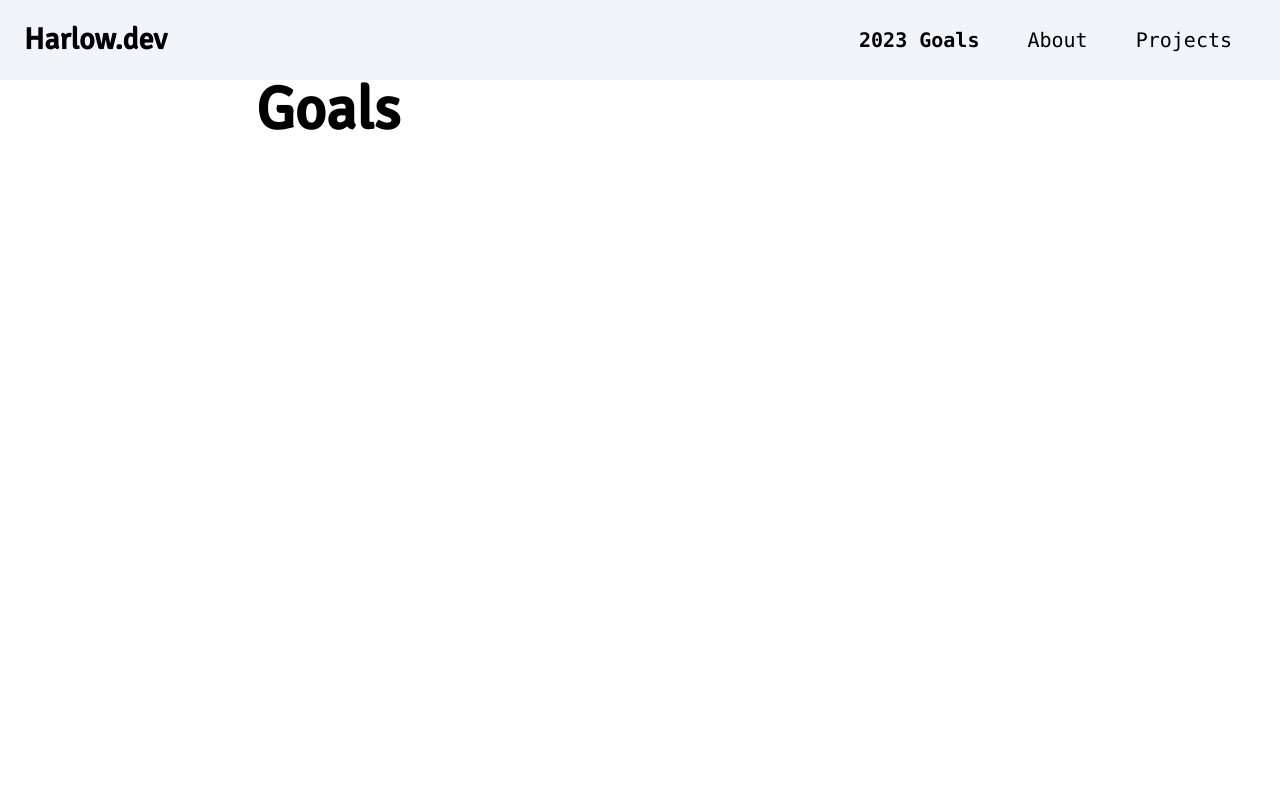
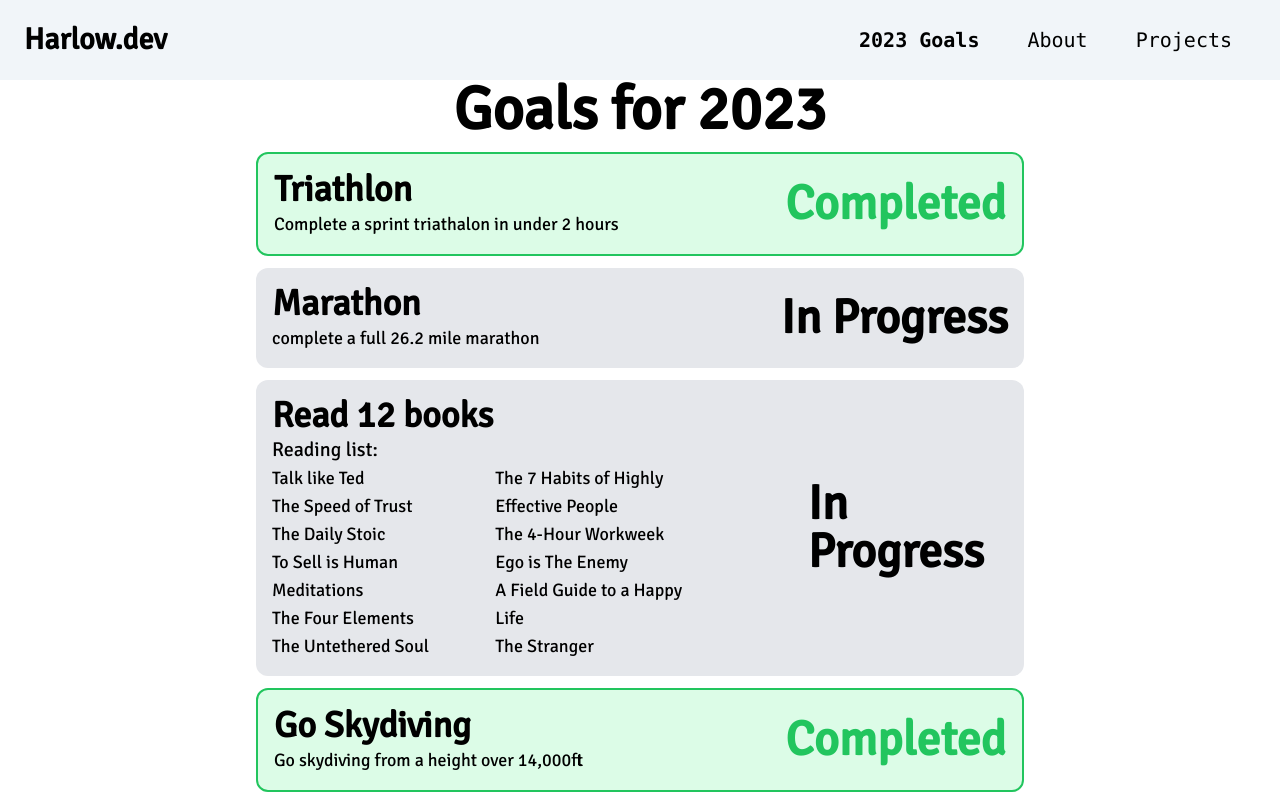
Before and after one commit to michaelharlow/harlow-dev, a Next.js app: page /goals in a window 1280 px wide. Built offline with nearby package versions, Linux system fonts and the light colour scheme.

Commit message:
(add): goals + project desc

```diff
--- a/app/goals/page.js
+++ b/app/goals/page.js
@@ -2,7 +2,49 @@
   return (
     <div className="flex justify-center">
       <div className="w-3/5">
-        <h1 className="font-signika font-bold text-6xl">Goals</h1>
+        <h1 className="font-signika font-bold text-6xl text-center">Goals for 2023</h1>
+        <div className="flex bg-green-100 rounded-xl p-4 justify-between items-center border-2 border-green-500 my-3">
+          <div>
+            <h2 className="text-4xl font-bold">Triathlon</h2>
+            <p className="text-lg">Complete a sprint triathalon in under 2 hours</p>
+          </div>
+          <h2 className="text-5xl font-bold text-green-500">Completed</h2>
+        </div>
+        <div className="flex bg-gray-200 rounded-xl p-4 justify-between items-center my-3">
+          <div>
+            <h2 className="text-4xl font-bold">Marathon</h2>
+            <p className="text-lg">complete a full 26.2 mile marathon</p>
+          </div>
+          <h2 className="text-5xl font-bold">In Progress</h2>
+        </div>
+        <div className="flex bg-gray-200 rounded-xl p-4 justify-between items-center my-3">
+          <div>
+            <h2 className="text-4xl font-bold">Read 12 books</h2>
+            <p className="text-xl">Reading list:</p>
+            <ul className="text-lg columns-2 w-[80%]">
+              <li>Talk like Ted</li>
+              <li>The Speed of Trust</li>
+              <li>The Daily Stoic</li>
+              <li>To Sell is Human</li>
+              <li>Meditations</li>
+              <li>The Four Elements</li>
+              <li>The Untethered Soul</li>
+              <li>The 7 Habits of Highly Effective People</li>
+              <li>The 4-Hour Workweek</li>
+              <li>Ego is The Enemy</li>
+              <li>A Field Guide to a Happy Life</li>
+              <li>The Stranger</li>
+            </ul>
+          </div>
+          <h2 className="text-5xl font-bold">In Progress</h2>
+        </div>
+        <div className="flex bg-green-100 rounded-xl p-4 justify-between items-center border-2 border-green-500 my-3">
+          <div>
+            <h2 className="text-4xl font-bold">Go Skydiving</h2>
+            <p className="text-lg">Go skydiving from a height over 14,000ft</p>
+          </div>
+          <h2 className="text-5xl font-bold text-green-500">Completed</h2>
+        </div>
       </div>
     </div>
   );
--- a/app/projects/portfolio/page.js
+++ b/app/projects/portfolio/page.js
@@ -1,7 +1,45 @@
+import Link from 'next/link';
+
 export default function Home() {
   return (
-    <div>
-      <h1>Portfolio</h1>
+    <div className="flex justify-center">
+      <div className="w-3/5 mt-8">
+        <h1 className="text-6xl font-signika font-bold">My Portfolio</h1>
+        <Link href="/" className="text-xl text-slate-400 visited:text-purple-600 underline">
+          You are already here!
+        </Link>
+        <p className="text-lg mt-4 text-slate-500 italic">
+          My portfolio was made is a simple, yet elegant, way to show off my work. I gave myself complete creative
+          freedom to try anything I wanted!
+        </p>
+        {/* GOALS */}
+        <h2 className="text-4xl font-signika font-bold mt-6">Goals</h2>
+        <ul className="list-disc list-outside text-xl ml-6">
+          <li>Create a website that shows off who I am and show off some of my work as a developer.</li>
+          <li>Mess around and build some random or new things while developing the site.</li>
+          <li>Serve as the starting point for building my brand both professionally and personally.</li>
+        </ul>
+        {/* TECH STACK */}
+        <h2 className="text-4xl font-signika font-bold mt-6">Tools & Tech</h2>
+        <ul className="list-disc list-outside text-xl ml-6 columns-2 w-1/2">
+          <li>Next.js 13</li>
+          <li>Tailwind</li>
+        </ul>
+        {/* CHALLENGES */}
+        <h2 className="text-4xl font-signika font-bold mt-6">Challenges</h2>
+        <ul className="list-disc list-outside text-xl ml-6">
+          <li>
+            I struggled with how to ensure the website was responsive on all devices with the giant pictue of me in the
+            background. I really liked the eyes following you cursor around the screen, but it was a bit of a challenge
+            to get it to work properly across devices.
+          </li>
+          <li>
+            I had a lot of fun with the design of the site. However, I found it challenging to maintain clean code with
+            the numerous tailwind classes some elements had. I learned a lot about how to structure a project with
+            tailwind and how to use it most effectively.
+          </li>
+        </ul>
+      </div>
     </div>
   );
 }
--- a/app/projects/quotopia/page.js
+++ b/app/projects/quotopia/page.js
@@ -12,30 +12,38 @@
           quotopia-rosy.vercel.app
         </Link>
         <p className="text-lg mt-4 text-slate-500 italic">
-          EDI Translator is a tool that aims to simplify working with X12 standard EDI files.
+          Quotopia is a web app that allows users to create and share quotes.
         </p>
         {/* GOALS */}
         <h2 className="text-4xl font-signika font-bold mt-6">Goals</h2>
         <ul className="list-disc list-outside text-xl ml-6">
-          <li>Create a simple and intuituve form design that simplifies the feilds in the EDI format.</li>
-          <li>Allow for the data in an EDI form to be quickly and easily generated.</li>
-          <li>Simple testing for other developers by providing a new resource for EDI files.</li>
+          <li>Create a simple social media platform for users to create and share quotes.</li>
+          <li>Provide an intuitive and enjoyable UI/UX experince on all devices and platforms.</li>
+          <li>
+            Allow users to view quotes from other users and quickly search for specific quotes, authors, and users.
+          </li>
+          <li>Give users the ability to create an account and save their favorite quotes.</li>
         </ul>
         {/* TECH STACK */}
         <h2 className="text-4xl font-signika font-bold mt-6">Tools & Tech</h2>
-        <ul className="list-disc list-outside text-xl ml-6 columns-2">
-          <li>React</li>
-          <li>Material UI</li>
-          <li>Firebase</li>
-          <li>OAuth 2.0</li>
+        <ul className="list-disc list-outside text-xl ml-6 columns-2 w-1/2">
+          <li>Next.js 13</li>
+          <li>Tailwind</li>
+          <li>MongoDB</li>
+          <li>Mongoose</li>
         </ul>
-        {/* GOALS */}
+        {/* CHALLENGES */}
         <h2 className="text-4xl font-signika font-bold mt-6">Challenges</h2>
         <ul className="list-disc list-outside text-xl ml-6">
           <li>
-            This project was my first experience with OAuth 2.0 and Firebase. I had to learn a lot about how OAuth works
-            and how to implement it into my project. I also had to learn how to use Firebase and how to store data in
-            the cloud. I learned a lot about cloud computing and how to use it to my advantage.
+            Fixing bugs in page layouts was very frustrating at times. It was often difficult to track down what
+            component was casing the issue and figure out what was wrong with it. However, I learned a lot about the
+            ineer workings of CSS and got a better understanding of flex box layout systems.{' '}
+          </li>
+          <li>
+            After introducing a bug into my Schemas on MongoDB I struggled to retroactively change my schema structure
+            without redoing all the data that had been entered already. Fortunately, I learned a lot more about database
+            management from this little mistake and feel much more confident in managing database structures.
           </li>
         </ul>
       </div>
--- a/components/Sections/Projects.jsx
+++ b/components/Sections/Projects.jsx
@@ -17,13 +17,15 @@
           }}
           className="xl:flex bg-white rounded-2xl border-black border-4 border-r-[12px] border-b-[12px] text-ellipsis cursor-pointer w-full hover:-translate-y-2 transition-all active:border-r-8 active:border-b-8 active:-translate-y-1 active:translate-x-1"
         >
+          <div className="flex items-center justify-center mx-3 my-2 flex-shrink-0">
             <Image
-            className="rounded-xl border-slate-400 border-2 m-3"
+              className="rounded-xl border-slate-400 border-2"
               src="images/quotopia.png"
               width={300}
               height={300}
               alt="Screenshot of Quotopia application home page"
             />
+          </div>
           <div className="my-4 mx-4 w-full max-w-2xl overflow-hidden">
             <h1 className="text-2xl font-bold truncate">Quotopia • A quote sharing social media</h1>
             <p className="text-xl text-slate-600 w-full">
@@ -42,13 +44,15 @@
           }}
           className="xl:flex mt-6 bg-white rounded-2xl border-black border-4 border-r-[12px] border-b-[12px] text-ellipsis cursor-pointer w-full hover:-translate-y-2 transition-all active:border-r-8 active:border-b-8 active:-translate-y-1 active:translate-x-1"
         >
+          <div className="flex items-center justify-center mx-3 my-2 flex-shrink-0">
             <Image
-            className="rounded-xl border-slate-400 border-2 m-3"
+              className="rounded-xl border-slate-400 border-2"
               src="images/portfolio.png"
               width={300}
               height={300}
               alt="Screenshot of My portfolio application home page"
             />
+          </div>
           <div className="my-4 mx-4 w-full max-w-2xl overflow-hidden">
             <h1 className="text-2xl font-bold truncate">My Portfolio • It&apos;s me!</h1>
             <p className="text-xl text-slate-600 w-full">
@@ -67,13 +71,15 @@
           }}
           className="xl:flex mt-6 bg-white rounded-2xl border-black border-4 border-r-[12px] border-b-[12px] text-ellipsis cursor-pointer w-full hover:-translate-y-2 transition-all active:border-r-8 active:border-b-8 active:-translate-y-1 active:translate-x-1"
         >
+          <div className="flex items-center justify-center mx-3 my-2 flex-shrink-0">
             <Image
-            className="rounded-xl border-slate-400 border-2 m-3"
+              className="rounded-xl border-slate-400 border-2"
               src="images/pen.png"
               width={300}
               height={300}
               alt="Screenshot of My portfolio application home page"
             />
+          </div>
           <div className="my-4 mx-4 w-full max-w-2xl overflow-hidden">
             <h1 className="text-2xl font-bold truncate">Edi Translation • Tool for EDI files</h1>
             <p className="text-xl text-slate-600 w-full">
```
Also changed, not shown: app/projects/edi-translator/page.js (+13 -21 lines). Lines whose indentation alone changed are shown as unchanged.
